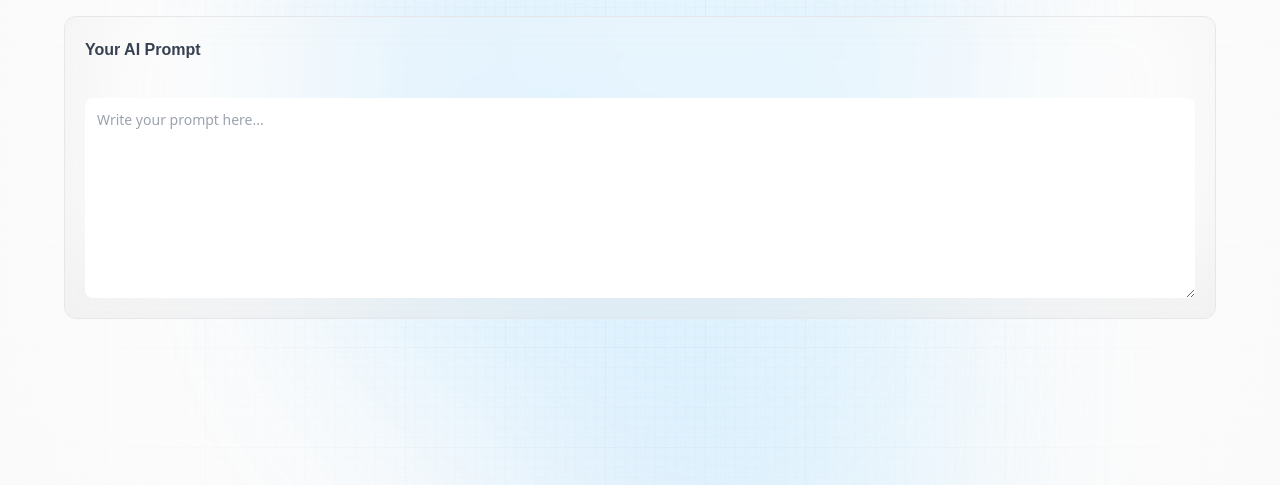
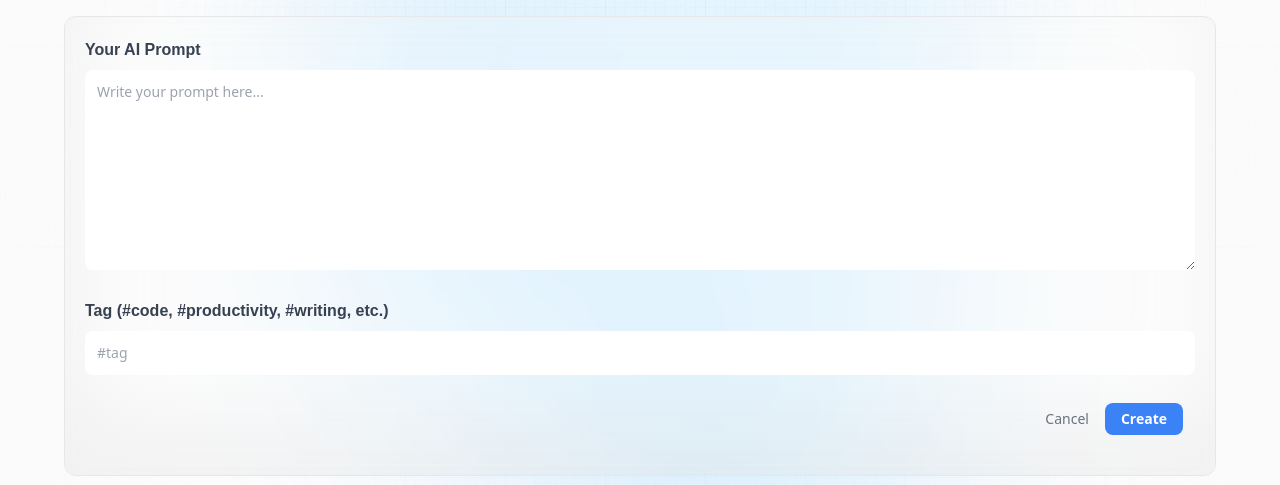
Before and after one commit to GuiHenriques/prompGPT, a Next.js app: page /create in a window 1280 px wide. Shown: the part 258-743 px from the top of the page. Built offline with nearby package versions, Linux system fonts and the light colour scheme; no server answers.

Commit message:
create prompt page

```diff
--- a/app/api/auth/[...nextauth]/route.ts
+++ b/app/api/auth/[...nextauth]/route.ts
@@ -13,12 +13,14 @@ const handler = NextAuth({
     ],
     callbacks: {
         async session({ session }) {
-
+            console.log("callback session", session)
             await connectToDB();
             const sessionUser = await User.findOne({
-                email: session.user?.email,
+                email: session.user.email,
             });
-            const activeUserId = sessionUser._id.toString();
+            console.log(sessionUser)
+            session.user.id = sessionUser._id.toString();
+
             return session;
         },
 
--- /dev/null
+++ b/app/api/prompt/create/route.ts
@@ -0,0 +1,22 @@
+import { NextApiRequest, NextApiResponse } from "next";
+import { connectToDB } from "@/utils/database";
+import Prompt from "@/models/prompt";
+
+export default async function handler(
+    request: NextApiRequest,
+    response: NextApiResponse
+) {
+    const { prompt, tag, userId } = request.body;
+    try {
+        await connectToDB();
+        const newPrompt = new Prompt({
+            creator: userId,
+            prompt: prompt,
+            tag: tag,
+        });
+        await newPrompt.save();
+        response.status(201).json(newPrompt);
+    } catch (error) {
+        respose.status(500).json({ error: error }
+    }
+}
--- a/app/create/page.tsx
+++ b/app/create/page.tsx
@@ -7,13 +7,41 @@ import { useRouter } from "next/router";
 import Form from "@/components/Form";
 
 const CreatePrompt = () => {
+    const {data: session} = useSession();
+    const router = useRouter();
+    console.log("session", session);
+
     const [submitting, setSubmitting] = useState(false);
     const [post, setPost] = useState({
         prompt: "",
         tag: "",
     });
 
-    const createPrompt = async (e: React.FormEvent<HTMLFormElement>) => {};
+    const createPrompt = async (e: React.FormEvent<HTMLFormElement>) => {
+        e.preventDefault();
+        setSubmitting(true);
+
+        try {
+            const response = await fetch("/api/prompt/create",
+            {
+                method: "POST",
+                body: JSON.stringify({
+                    prompt: post.prompt,
+                    tag: post.tag,
+                    userId: session?.user.id,
+                })
+            })
+
+            if (response.ok) {
+                console.log("response", response);
+                router.push("/");
+            }
+        } catch (error) {
+            console.log(error);
+        } finally {
+            setSubmitting(false);
+        }
+    };
 
     return (
         <Form
--- a/components/Form.tsx
+++ b/components/Form.tsx
@@ -33,16 +33,50 @@ const Form = (props: FormProps) => {
                     <span className="font-satoshi font-semibold text-base text-gray-700">
                         Your AI Prompt
                     </span>
-                </label>
                     <textarea
                         value={props.post.prompt}
                         onChange={(e) =>
-                        props.setPost({ ...props.post, prompt: e.target.value })
+                            props.setPost({
+                                ...props.post,
+                                prompt: e.target.value,
+                            })
                         }
                         placeholder="Write your prompt here..."
                         required
-                    className="form_textarea "
+                        className="form_textarea"
                     />
+                </label>
+                <label>
+                    <span className="font-satoshi font-semibold text-base text-gray-700">
+                        Tag (#code, #productivity, #writing, etc.)
+                    </span>
+                    <input
+                        value={props.post.tag}
+                        onChange={(e) =>
+                            props.setPost({
+                                ...props.post,
+                                tag: e.target.value,
+                            })
+                        }
+                        placeholder="#tag"
+                        required
+                        className="form_input"
+                    />
+                </label>
+                <div className="flex-end mx-3 mb-5 gap-4">
+                    <Link href="/" className="text-gray-500 text-sm">
+                        Cancel
+                    </Link>
+                    <button
+                        type="submit"
+                        disabled={props.submitting}
+                        className="px-4 py-1.5 text-sm rounded-lg bg-blue-500 text-white font-semibold"
+                    >
+                        {props.submitting
+                            ? `${props.type}...`
+                            : `${props.type}`}
+                    </button>
+                </div>
             </form>
         </section>
     );
--- /dev/null
+++ b/models/prompt.ts
@@ -0,0 +1,19 @@
+import { Schema, model, models } from "mongoose";
+
+const promptSchema = new Schema({
+    creator: {
+        type: Schema.Types.ObjectId,
+        ref: "User",
+    },
+    prompt: {
+        type: String,
+        required: [true, "Prompt is required"],
+    },
+    tag: {
+        type: String,
+        required: [true, "Tag is required"],
+    }
+});
+
+const Prompt = models.Prompt || model("Prompt", promptSchema);
+export default Prompt;
```
Also changed, not shown: types/next-auth.d.ts (added, +12 -0 lines). Lines whose indentation alone changed are shown as unchanged.
